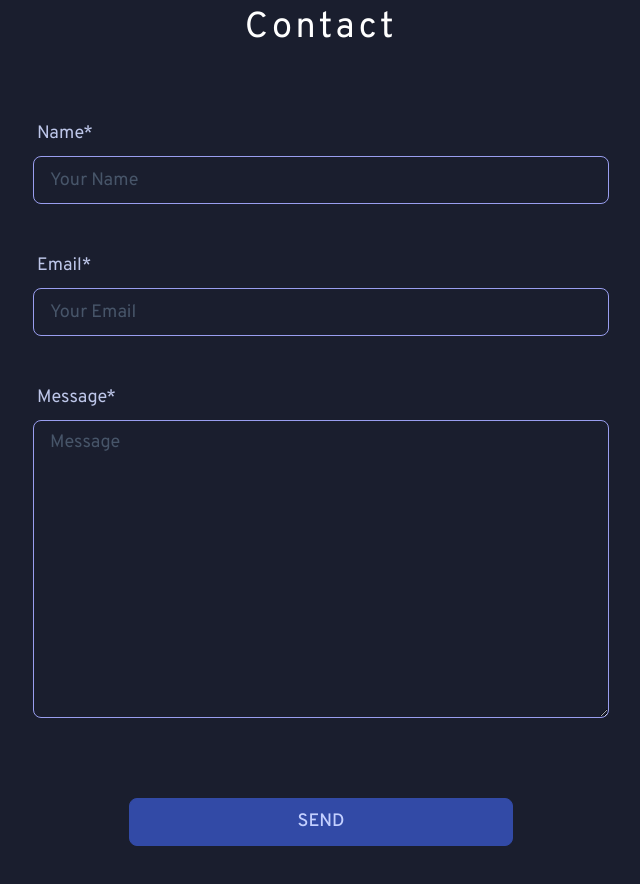
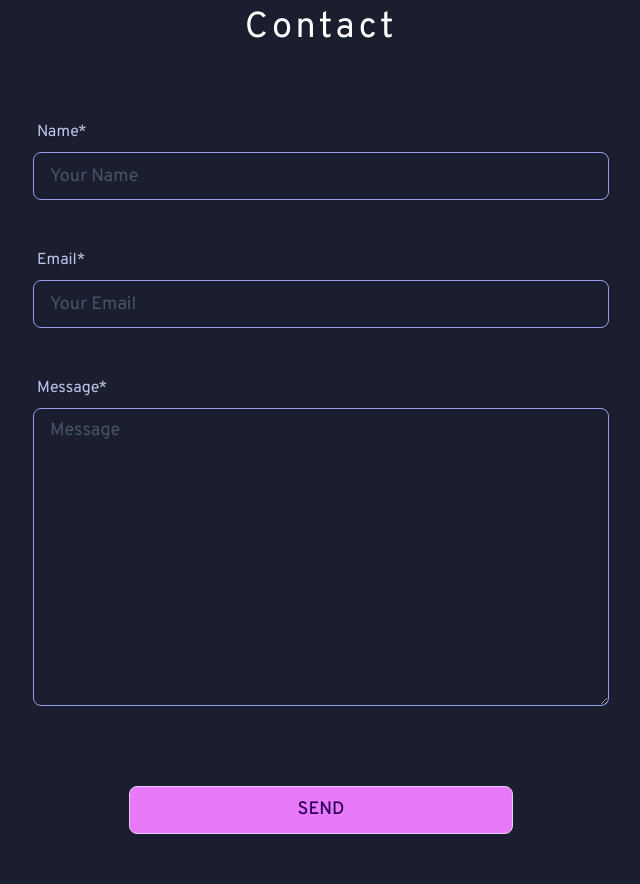
Before and after one commit to rerelurelu/kilonova, a Next.js app: page /contact in a window 1280 px wide. Shown: the part 200-1084 px from the top of the page, without its empty margins (319-959 px from the left). Built offline with nearby package versions, Linux system fonts and the light colour scheme; no server answers.

Commit message:
layout: Change label text size

```diff
--- a/src/pages/contact/index.tsx
+++ b/src/pages/contact/index.tsx
@@ -88,7 +88,9 @@ const Contact: NextPage = () => {
         <div className="mt-16 grid w-full place-items-center gap-10 pb-40">
           <div className="form-control w-full max-w-xl">
             <label className="label">
-              <span className="label-text text-lg">{textInputContents[0].label}</span>
+              <span className="label-text text-base antialiased">
+                {textInputContents[0].label}
+              </span>
             </label>
             <input
               type="text"
@@ -105,7 +107,9 @@ const Contact: NextPage = () => {
           </div>
           <div className="form-control w-full max-w-xl">
             <label className="label">
-              <span className="label-text text-lg">{textInputContents[1].label}</span>
+              <span className="label-text text-base antialiased">
+                {textInputContents[1].label}
+              </span>
             </label>
             <input
               type="email"
@@ -122,7 +126,9 @@ const Contact: NextPage = () => {
           </div>
           <div className="form-control w-full max-w-xl">
             <label className="label">
-              <span className="label-text text-lg">{textAreaContent.label}</span>
+              <span className="label-text text-base antialiased">
+                {textAreaContent.label}
+              </span>
             </label>
             <textarea
               className="textarea-bordered textarea-secondary textarea max-w-xl text-lg placeholder:text-slate-600 focus:border-violet-600"
@@ -139,7 +145,7 @@ const Contact: NextPage = () => {
           </div>
           <button
             type="submit"
-            className="btn-primary btn mt-10 w-full max-w-sm text-lg font-medium"
+            className="btn mt-10 w-full max-w-sm bg-fuchsia-400 text-lg font-medium"
           >
             SEND
           </button>
```
